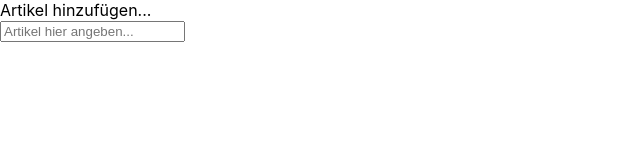
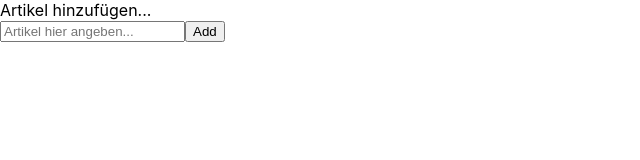
Before and after one commit to JanCwik/SoftwarePraktikum, a React (Create React App) app in the folder frontend/: page / in a window 1280 px wide. Shown: the top 160 px of the page, without its empty margins (0-640 px from the left). Built offline with nearby package versions, Linux system fonts and the light colour scheme; the HTML template or start-up script is replaced by a standard one.

Commit message:
FUnktionsdurchstrich: Artikel in der Datenbank anlegen

```diff
--- a/frontend/src/App.js
+++ b/frontend/src/App.js
@@ -10,6 +10,37 @@ class App extends React.Component {
             list:[]
         }
     }
+
+    updateInput(key, value){
+        this.setState({
+            [key]: value
+        })
+    }
+
+
+
+addItem (){
+        const newItem={
+            id: 1 + Math.random(),
+            value: this.state.newItem.slice()
+        };
+
+        const list = [...this.state.list];
+        list.push(newItem);
+
+        this.setState({
+            list,
+            newItem:""
+            }
+            );
+    }
+
+    deleteItem(id){
+        const list = [...this.state.list];
+        const updatedList = list.filter(item => item.id !== id);
+        this.setState({list: updatedList});
+    }
+
 
     render() {
         return (
@@ -24,7 +55,26 @@ class App extends React.Component {
                         onChange={e => this.updateInput("newItem", e.target.value)}
                         />
 
-
+                        <button
+                            onClick={()=> this.addItem()}
+                        >
+                            Add
+                        </button>
+                        <br/>
+                        <ul>
+                            {this.state.list.map(item => {
+                                return(
+                                    <li key ={item.id}>
+                                        {item.value}
+                                        <button
+                                            onClick={() => this.deleteItem(item.id)}
+                                        >
+                                        X
+                                        </button>
+                                    </li>
+                                )
+                            })}
+                        </ul>
                 </div>
             </div>
         );
```
